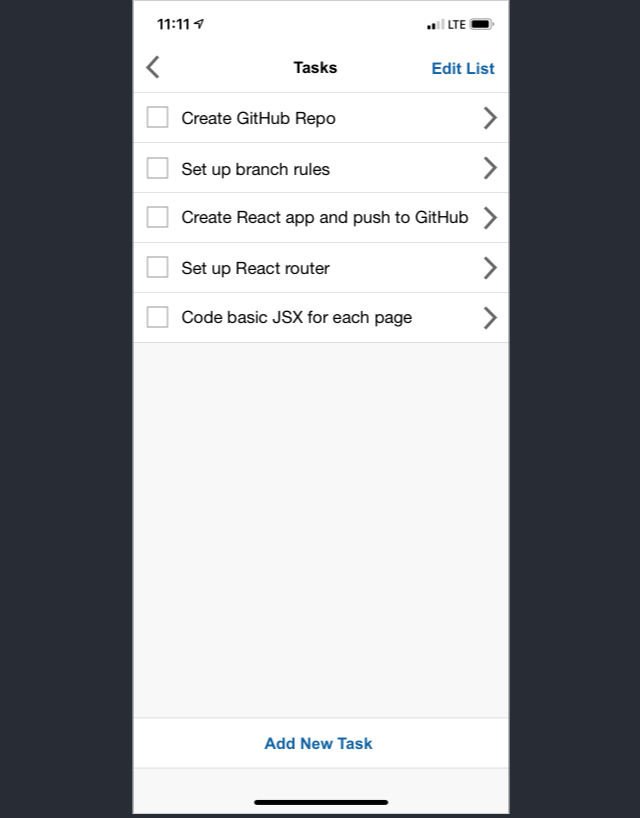
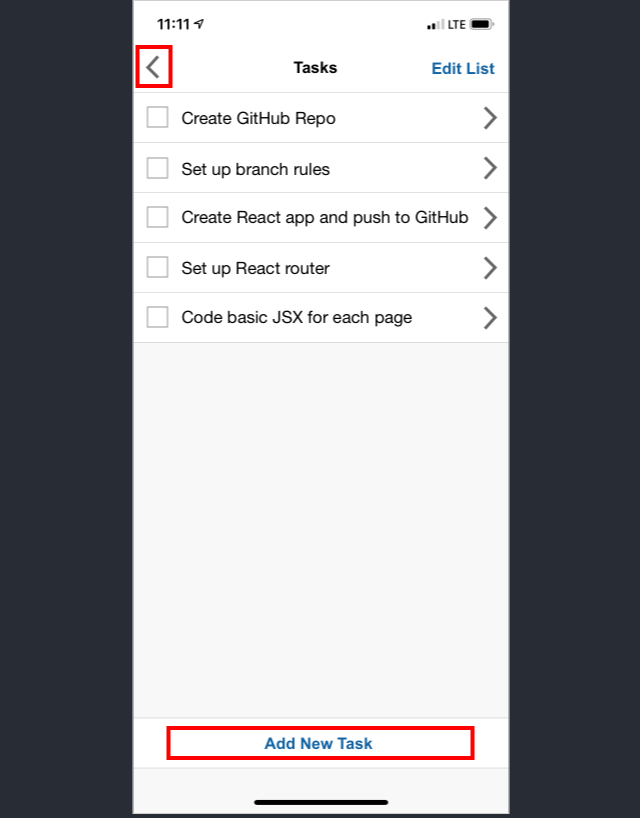
Before and after one commit to makicoding/New-Slack-Prototype, a React (Create React App) app: page /page4 in a window 1280 px wide. Shown: the whole page, without its empty margins (319-959 px from the left). Built offline with nearby package versions, Linux system fonts and the light colour scheme.

Commit message:
imageContainer updated and page4.js and CSS updated

```diff
--- a/src/components/screen_image/screenImage.css
+++ b/src/components/screen_image/screenImage.css
@@ -3,7 +3,7 @@
 
     /* background-color: red; */
 
-    position: fixed;
+    position: relative;
     left: 50%;
     transform: translate(-188.5px, 0px);
 }
--- a/src/pages/page4.css
+++ b/src/pages/page4.css
@@ -1,4 +1,4 @@
-.p3Button1 {
+.p4Button1 {
     width: 29px;
     height: 35px;
 
@@ -6,39 +6,24 @@
 
     position: absolute;
     left: 3px;
-    top: 46px;
+    top: 45px;
 }
 
-.p3Button1:hover {
+.p4Button1:hover {
     cursor: pointer;
 }
 
-.p3Button2 {
-    width: 40px;
-    height: 58px;
+.p4Button2 {
+    width: 300px;
+    height: 26px;
 
     border: 4px solid red;
 
     position: absolute;
-    left: 326px;
-    top: 46px;
+    left: 34px;
+    top: 726px;
 }
 
-.p3Button2:hover {
+.p4Button2:hover {
     cursor: pointer;
 }
-
-.p3Button3 {
-    width: 90px;
-    height: 90px;
-
-    border: 4px solid red;
-
-    position: absolute;
-    left: 140px;
-    top: 656px;
-}
-
-.p3Button3:hover {
-    cursor: pointer;
-}
--- a/src/pages/page4.js
+++ b/src/pages/page4.js
@@ -1,6 +1,6 @@
 import React from 'react';
 import { Link } from "react-router-dom";
-// import './page3.css';
+import './page4.css';
 import '../components/screen_image/screenImage.css';
 import '../components/page_background/pageBackground.css';
 
@@ -17,7 +17,7 @@ class Page4 extends React.Component {
 
     p4Button2Click = () => {
         window.open(
-            "/page7", "_self"
+            "/page5", "_self"
         );
     }
 
@@ -29,9 +29,9 @@ class Page4 extends React.Component {
                 <div className="screenImageContainer">
                     <img className="screenImage" src={"./assets/images/screens_exported_from_sketch_2x_png/HiFi_iPhone_XS_4.png"} alt={"Sketch Screen"} />
 
-                    <Link className="p4Button1" onClick={this.p3Button1Click}></Link>
+                    <Link className="p4Button1" onClick={this.p4Button1Click}></Link>
 
-                    <Link className="p4Button2" onClick={this.p3Button2Click}></Link>
+                    <Link className="p4Button2" onClick={this.p4Button2Click}></Link>
                 </div>
 
             </div>
```
